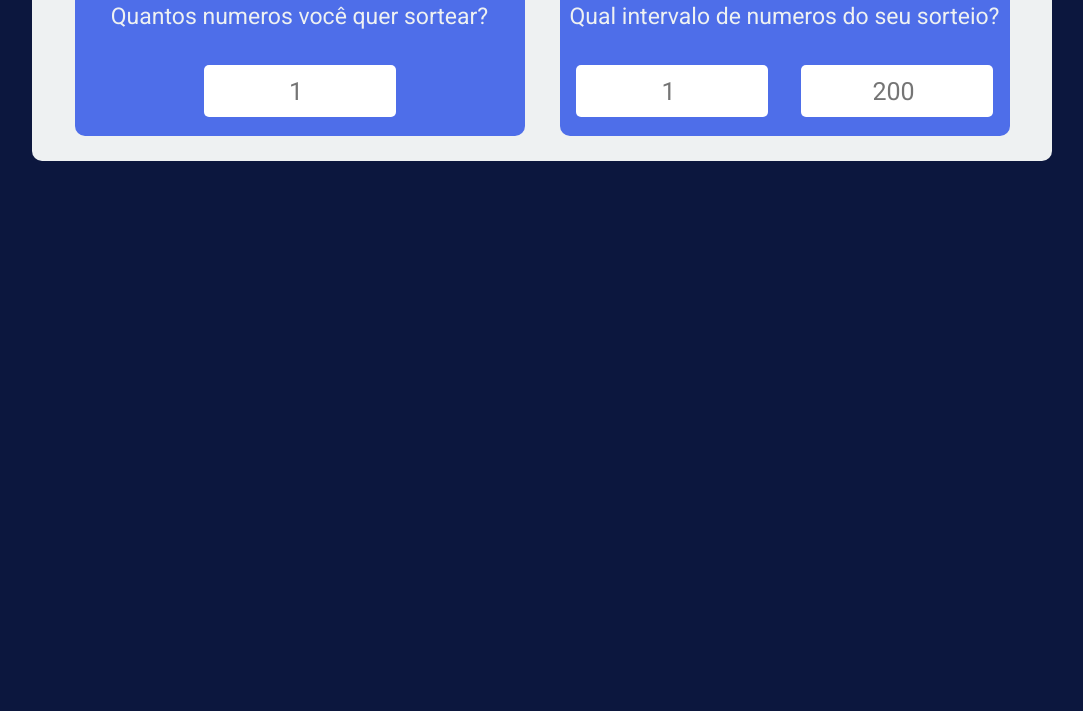
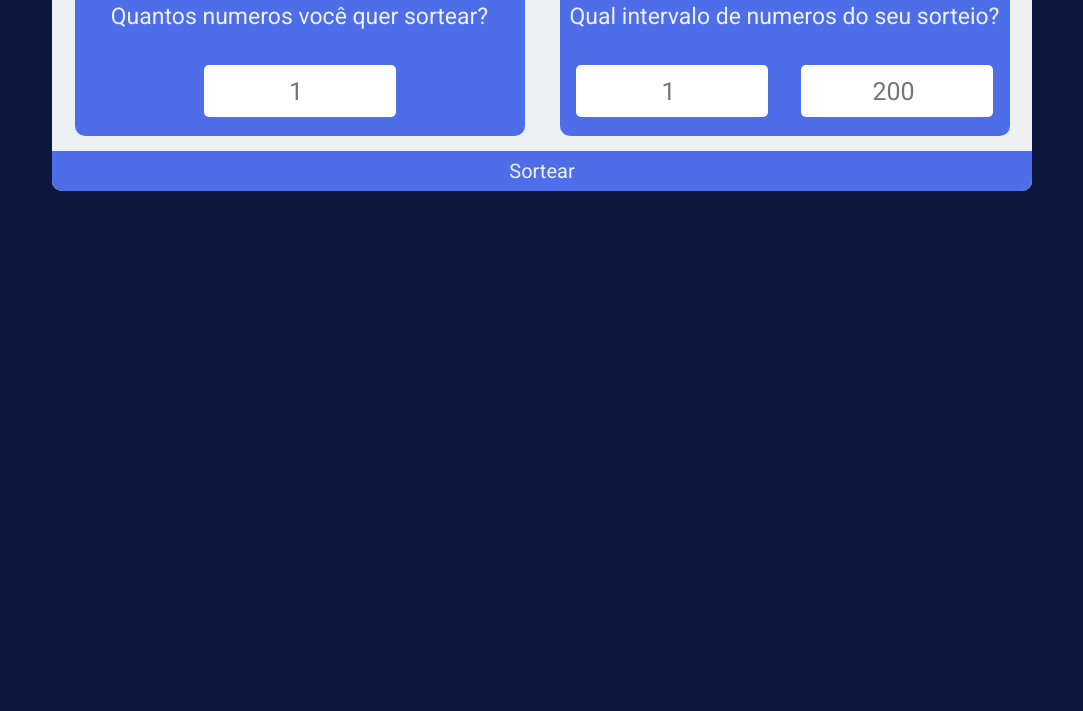
Before and after one commit to thiagolemosdev/sorteio, a plain HTML site: page index.html in a window 1280 px wide. Shown: the part 89-800 px from the top of the page, without its empty margins (98-1181 px from the left). Drawn offline with Linux system fonts and the light colour scheme.

Commit message:
Botão sortear criado

```diff
--- a/index.html
+++ b/index.html
@@ -37,6 +37,7 @@
         </div>
       </div>
     </div>
+    <button>Sortear</button>
     <div class="resultado">
 
     </div>
--- a/js/main.js
+++ b/js/main.js
@@ -0,0 +1,2 @@
+(function () {
+})
--- a/styles/style.css
+++ b/styles/style.css
@@ -28,7 +28,7 @@ div.container {
   margin: auto;
   margin-top: 10px;
   border-radius: 10px;
-  padding: 20px;
+  /* padding: 20px; */
 }
 
 div.container h1 {
@@ -37,6 +37,7 @@ div.container h1 {
   font-weight: 400;
   color: var(--primary-color);
   text-align: center;
+  padding: 10px;
 }
 
 div.container div.input {
@@ -85,3 +86,21 @@ div.container div.input div.numeros div input {
   font-size: 25px;
   text-align: center;
 }
+
+div.container button {
+  width: 100%;
+  margin: 0;
+  height: 40px;
+  margin-top: 10px;
+  border-radius: 0 0 10px 10px;
+  border: 0;
+  background-color: var(--primary-color);
+  color: var(--second-color);
+  font-size: 20px;
+  transition: 0.5s;
+}
+
+div.container button:hover {
+  background-color: var(--second-color-dark);
+  color: var(--primary-color-dark);
+}
```
Also changed, not shown: 1 other file.
